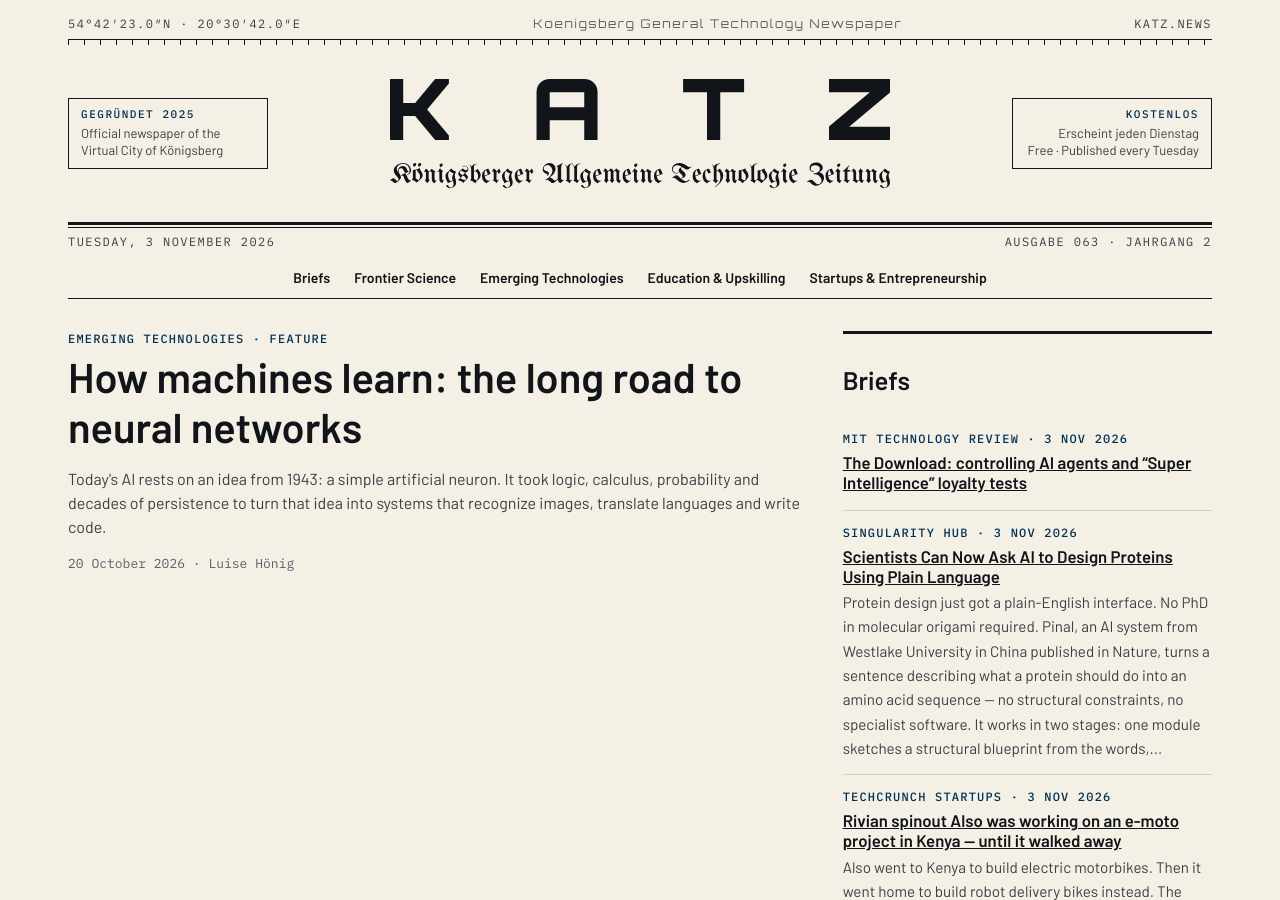
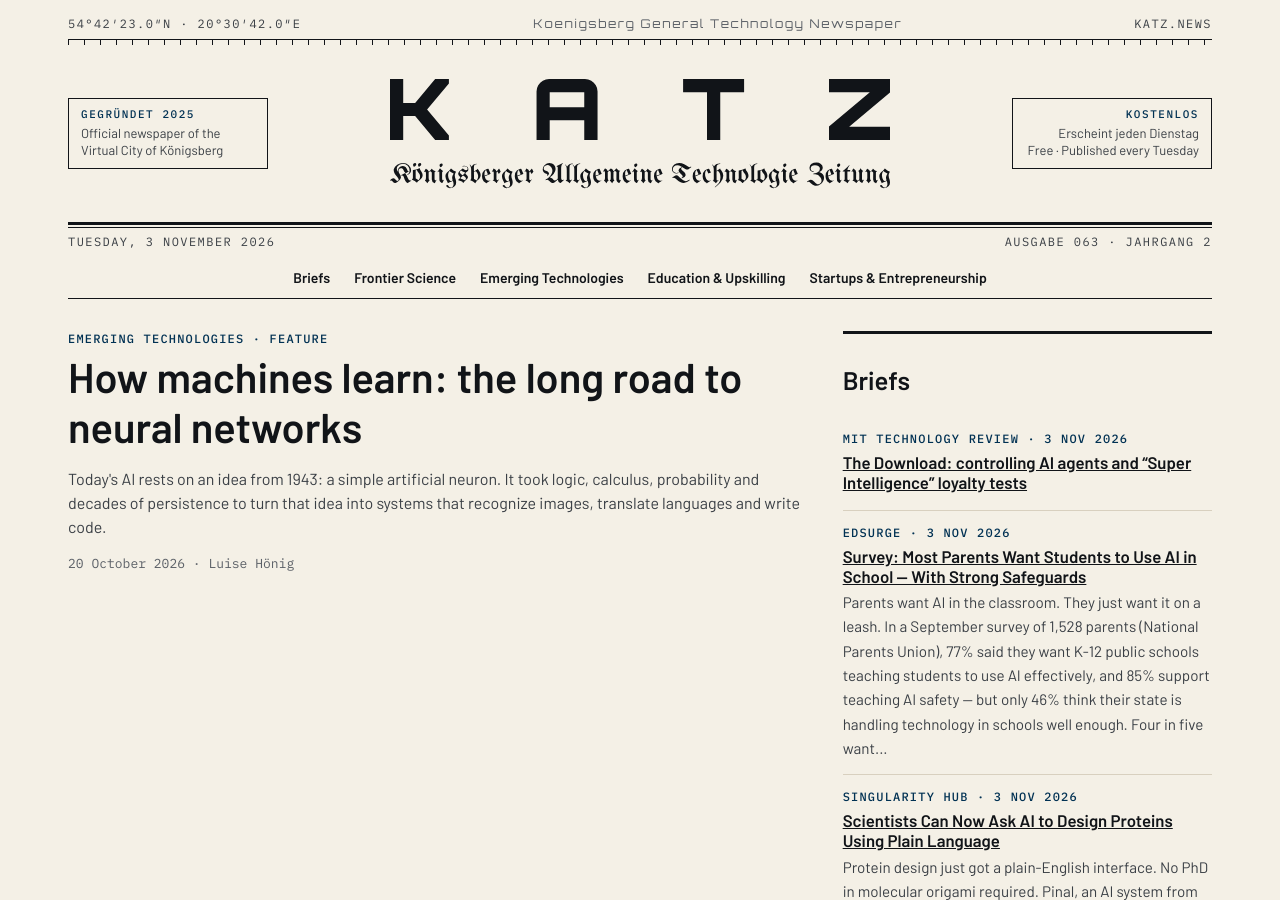
Before and after one commit to katz-news/katz.news, a Jekyll site: the page built from index.html, in a window 1280 px wide and 900 px high. Built offline with Jekyll 4.4.1, drawn with Linux system fonts in a browser that asks for light colours; some of the changed text lies outside the part shown.

Commit message:
Publish 2026-11-05

```diff
--- a/_data/build.yml
+++ b/_data/build.yml
@@ -1 +1 @@
-published_at: 2026-11-05T11:30:32Z
+published_at: 2026-11-05T11:31:29Z
--- /dev/null
+++ b/_posts/briefs/2026-11-04-survey-most-parents-want-students-to-use-ai-in-school-with-s.md
@@ -0,0 +1,16 @@
+---
+published: true
+title: "Survey: Most Parents Want Students to Use AI in School — With Strong
+  Safeguards"
+date: 2026-11-03
+section: education
+source_name: EdSurge
+source_url: https://www.edsurge.com/news/survey-most-parents-want-students-to-use-ai-in-school-with-strong-safeguards
+---
+Parents want AI in the classroom. They just want it on a leash.
+
+In a September survey of 1,528 parents (National Parents Union), 77% said they want K-12 public schools teaching students to use AI effectively, and 85% support teaching AI safety — but only 46% think their state is handling technology in schools well enough. Four in five want schools barred from buying technology not proven safe and effective, and 71% back banning AI chatbots during the school day. It is, as NPU co-founder Keri Rodrigues puts it, a job for 'a scalpel, not a sledgehammer'.
+
+The teachers, meanwhile, are improvising: fewer than a quarter say they have had adequate training to help students use AI, and 43% have had none at all.
+
+Conclusion: parents are not anti-AI. They are pro-homework — for the adults.
```
